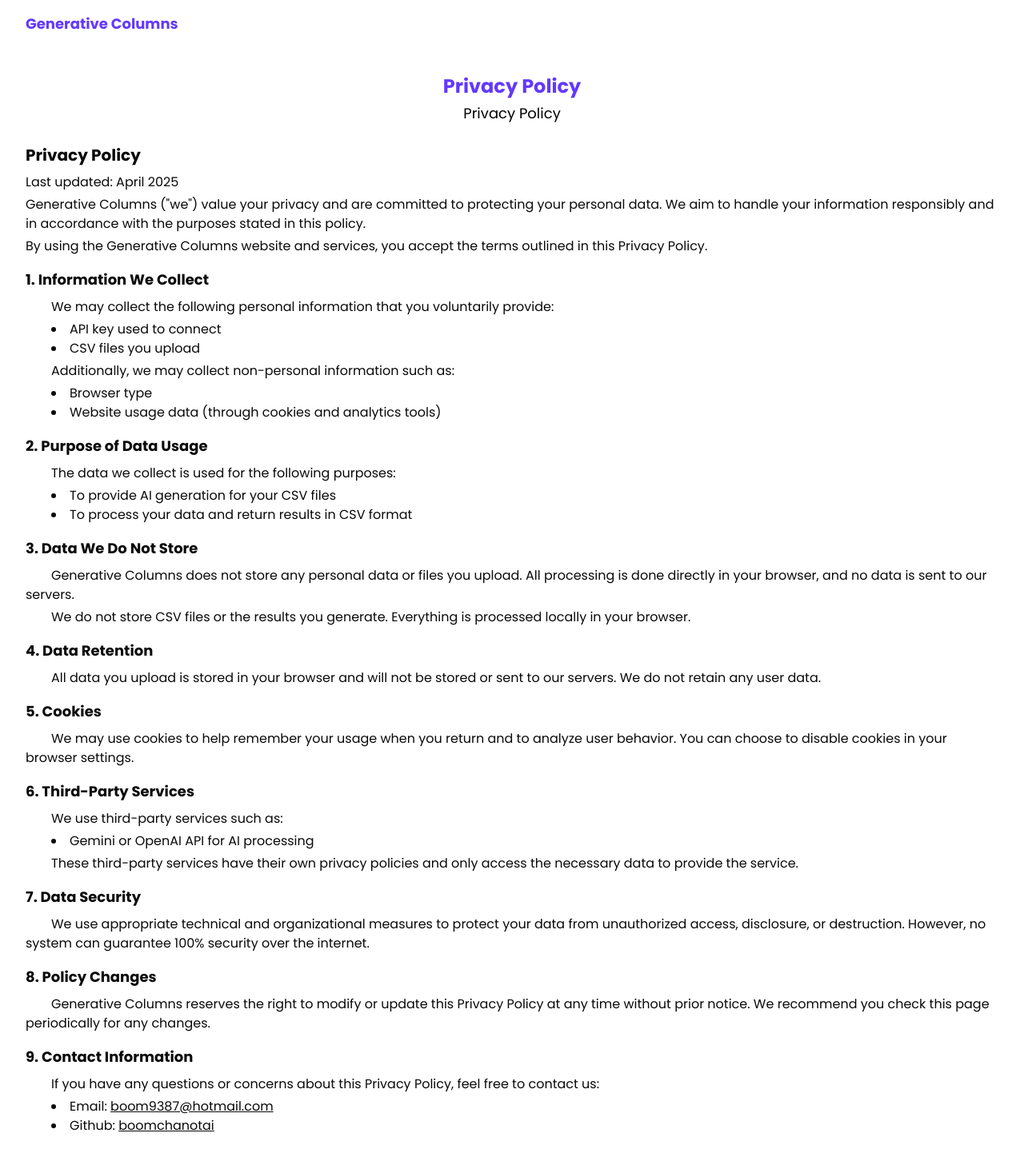
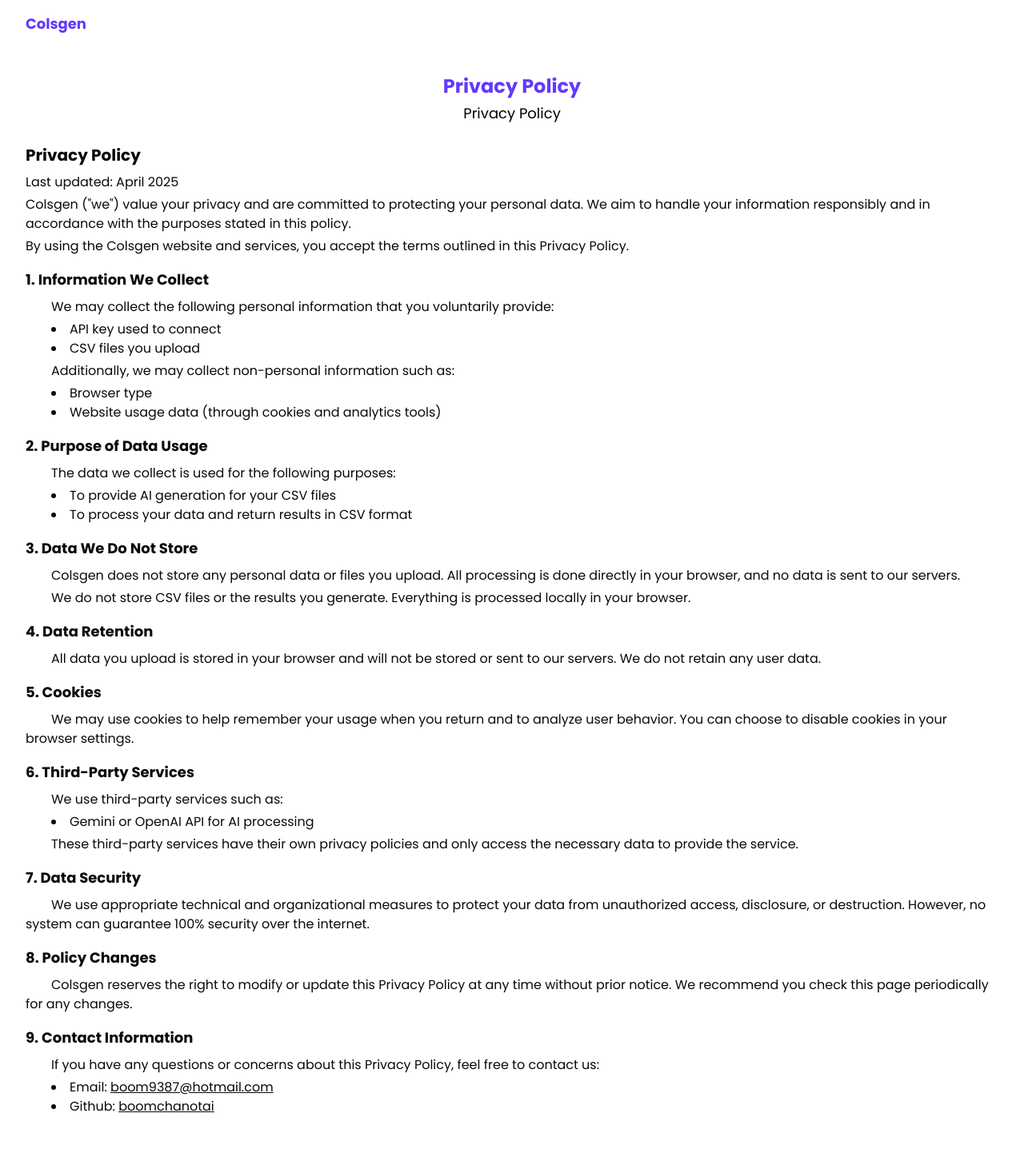
Before and after one commit to boomchanotai/colsgen, a Next.js app: page /privacy-policy in a window 1280 px wide. Shown: the top 1457 px of the page at 80% size. Built offline with nearby package versions, Linux system fonts and the light colour scheme; some icons are missing; a web font is replaced by a local one.

Commit message:
feat: rename & readme

```diff
--- a/src/components/common/footer.tsx
+++ b/src/components/common/footer.tsx
@@ -7,7 +7,7 @@ export const Footer = () => {
   return (
     <footer>
       <Container className="flex items-center justify-between gap-4 p-6 text-xs">
-        <div>© 2025 Generative Columns, Inc. All rights reserved.</div>
+        <div>© 2025 Colsgen, Inc. All rights reserved.</div>
         <div className="flex items-center gap-2">
           <div>
             <Link href="/privacy-policy" className="underline">
@@ -15,7 +15,7 @@ export const Footer = () => {
             </Link>
           </div>
           <div>
-            <Link href="https://github.com/boomchanotai/generative-columns">
+            <Link href="https://github.com/boomchanotai/colsgen">
               <Icon icon="mdi:github" className="size-6" />
             </Link>
           </div>
--- a/src/components/common/navbar.tsx
+++ b/src/components/common/navbar.tsx
@@ -4,7 +4,7 @@ export const Navbar = () => {
   return (
     <div className="flex items-center justify-between gap-4 px-8 py-4">
       <h2 className="text-primary text-lg font-bold">
-        <Link href="/">Generative Columns</Link>
+        <Link href="/">Colsgen</Link>
       </h2>
       {/* <div>
         <Button>Login</Button>
--- a/src/components/privacy-policy/index.tsx
+++ b/src/components/privacy-policy/index.tsx
@@ -20,14 +20,14 @@ export const PrivacyPolicy = () => {
           <div className="space-y-1">
             <p>Last updated: April 2025</p>
             <p>
-              Generative Columns {'("we")'} value your privacy and are committed
-              to protecting your personal data. We aim to handle your
-              information responsibly and in accordance with the purposes stated
-              in this policy.
+              Colsgen {'("we")'} value your privacy and are committed to
+              protecting your personal data. We aim to handle your information
+              responsibly and in accordance with the purposes stated in this
+              policy.
             </p>
             <p>
-              By using the Generative Columns website and services, you accept
-              the terms outlined in this Privacy Policy.
+              By using the Colsgen website and services, you accept the terms
+              outlined in this Privacy Policy.
             </p>
           </div>
         </div>
@@ -68,9 +68,9 @@ export const PrivacyPolicy = () => {
           <h3 className="text-lg font-bold">3. Data We Do Not Store</h3>
           <div className="space-y-1 indent-8">
             <p>
-              Generative Columns does not store any personal data or files you
-              upload. All processing is done directly in your browser, and no
-              data is sent to our servers.
+              Colsgen does not store any personal data or files you upload. All
+              processing is done directly in your browser, and no data is sent
+              to our servers.
             </p>
             <p>
               We do not store CSV files or the results you generate. Everything
@@ -130,9 +130,9 @@ export const PrivacyPolicy = () => {
           <h3 className="text-lg font-bold">8. Policy Changes</h3>
           <div className="space-y-1 indent-8">
             <p>
-              Generative Columns reserves the right to modify or update this
-              Privacy Policy at any time without prior notice. We recommend you
-              check this page periodically for any changes.
+              Colsgen reserves the right to modify or update this Privacy Policy
+              at any time without prior notice. We recommend you check this page
+              periodically for any changes.
             </p>
           </div>
         </div>
```
Also changed, not shown: 1 other file (tests, documents, lock files or other folders).
